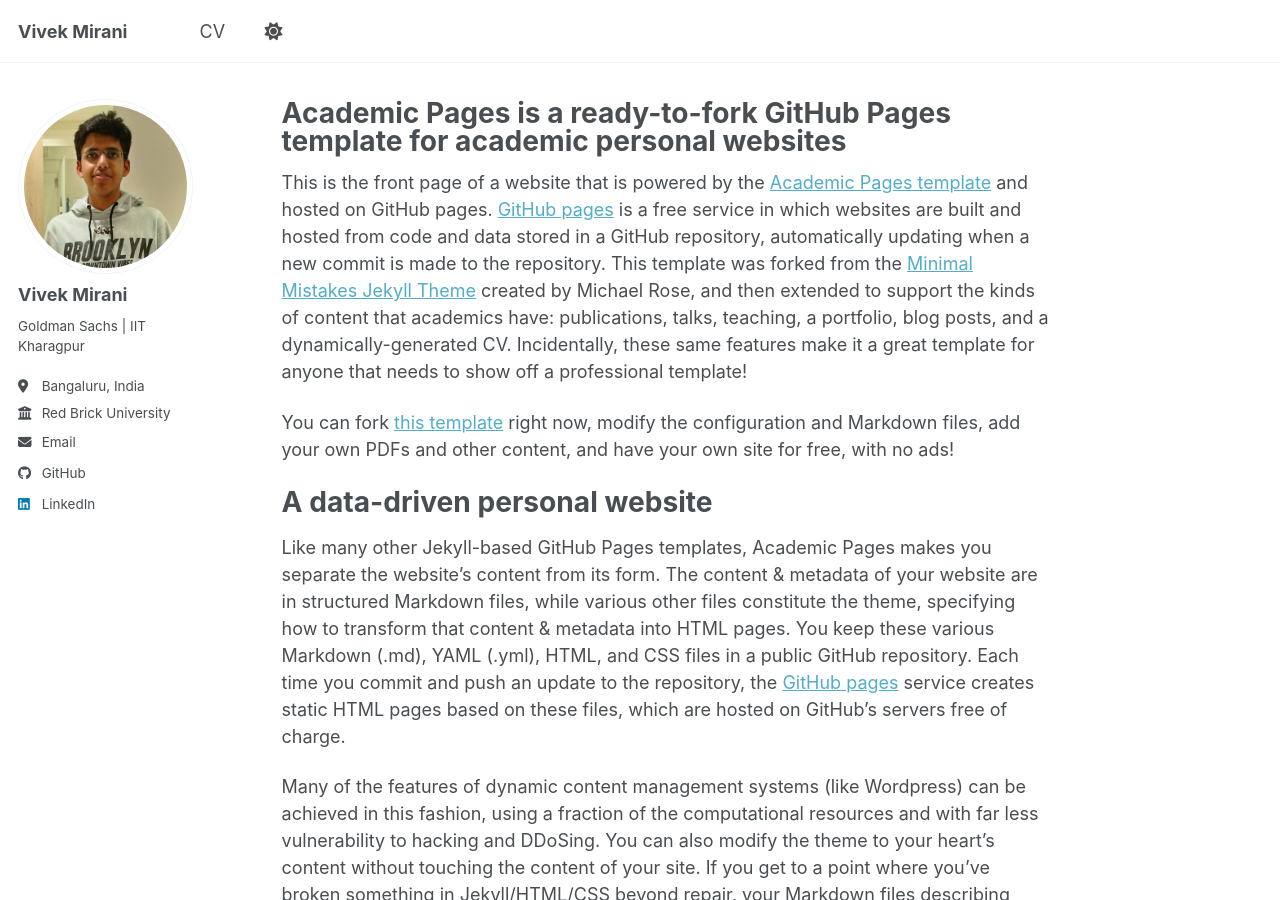
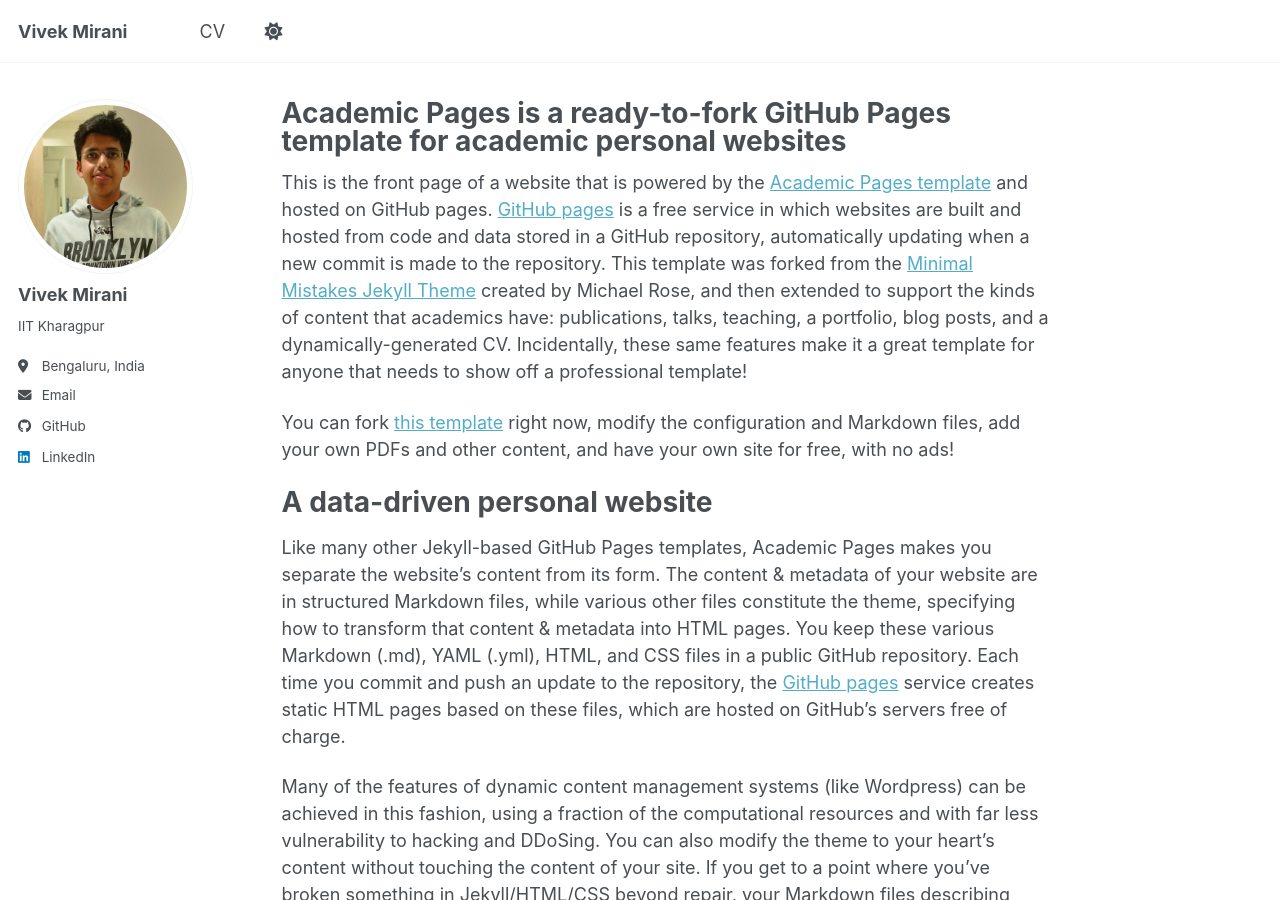
Before and after one commit to Vivek-Mirani/Vivek-Mirani.github.io, a Jekyll site: the page built from _pages/about.md, in a window 1280 px wide and 900 px high. Built offline with Jekyll 4.4.1, drawn with Linux system fonts in a browser that asks for light colours; a script bundle is joined from its source files by our own code; library files that are not in the unit come from our copies.

Commit message:
Update bio, location, and employer in config

```diff
--- a/_config.yml
+++ b/_config.yml
@@ -26,9 +26,9 @@
   avatar           : "bio-photo-vivek.png"
   name             : "Vivek Mirani"
   pronouns         : # example: "she/her"
-  bio              : "Goldman Sachs | IIT Kharagpur"
-  location         : "Bangaluru, India"
-  employer         : "Red Brick University"
+  bio              : "IIT Kharagpur"
+  location         : "Bengaluru, India"
+  employer         : # "Red Brick University"
   uri              : # URL
   email            : "miranivivek5@gmail.com"
 
```
